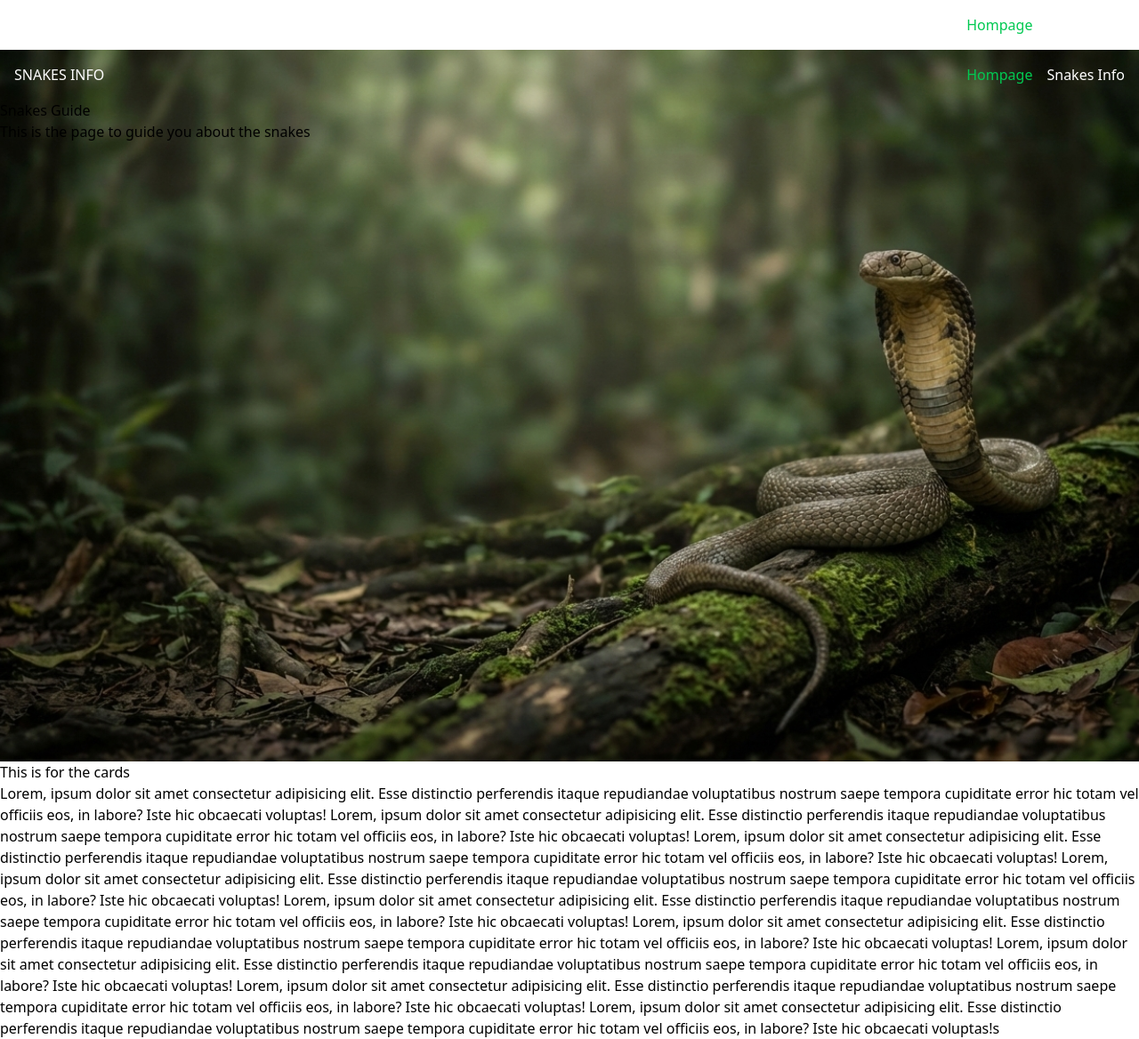
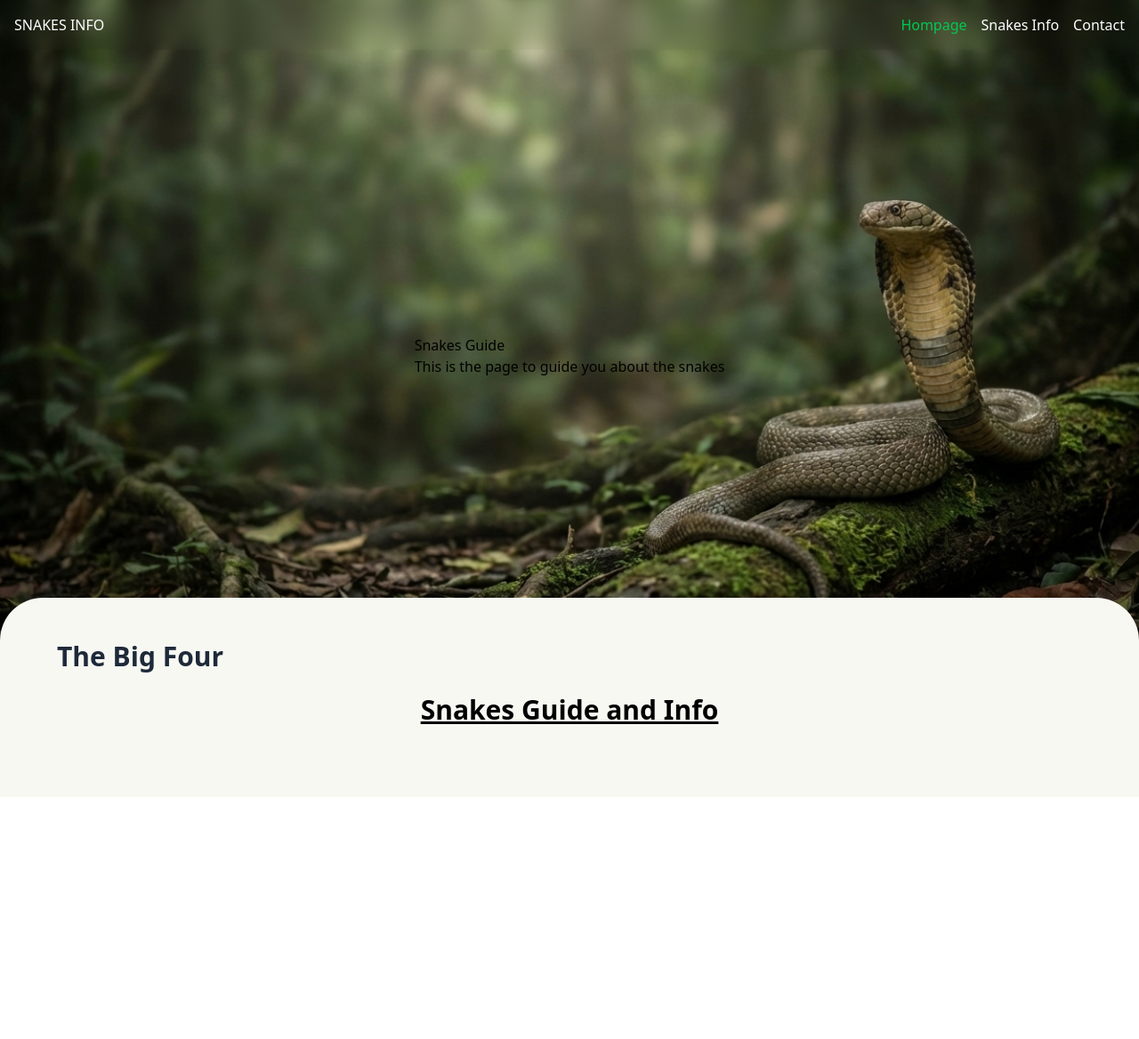
Before and after one commit to dnyandevv/snakes-guide, a React (Vite) app in the folder frontend/snakes-guide-frontend/: page / in a window 1280 px wide. Shown: the whole page at 89% size. After the commit the page ends 896 px from the top, so only its background shows below. Built offline with nearby package versions, Linux system fonts and the light colour scheme.

Commit message:
homepage inhancements

```diff
--- a/frontend/snakes-guide-frontend/src/components/MainNav.jsx
+++ b/frontend/snakes-guide-frontend/src/components/MainNav.jsx
@@ -30,6 +30,16 @@ export default function MainNav() {
                                 Snakes Info
                             </NavLink>
                     </li>
+                    <li>
+                            <NavLink
+                            to='/contact'
+                            className={({isActive})=>
+                                isActive ? "text-green-500" : "text-white"
+                            }
+                            >
+                                Contact
+                            </NavLink>
+                    </li>
                 </ul>
             </nav>
         </header>
--- a/frontend/snakes-guide-frontend/src/components/Rootlayout.jsx
+++ b/frontend/snakes-guide-frontend/src/components/Rootlayout.jsx
@@ -5,47 +5,27 @@ import MainNav from "./MainNav";
 export default function RootLayout() {
     return (
         <>
-            <div>
-                <MainNav />
-            </div>
-            <div className="root-layout-bg ">
-                <MainNav />
-                <div>
-                    <UpperContent/>
+           <div>
+                <div
+                    className="relative min-h-screen"
+                >
+                    <header className="fixed top-0 left-0 w-full z-50 bg-transparent backdrop-blur-md">
+                        <MainNav />
+                    </header>
+
+                    <div className="root-layout-bg min-h-[80vh] flex items-center justify-center">
+                        <UpperContent />
+                    </div>
+                    <main className="relative z-10 bg-[#f7f8f2] px-6 pb-20 rounded-t-[3rem] -mt-32 shadow-2xl">
+                        <div className="max-w-6xl mx-auto pt-12">
+                            <h2 className="text-3xl font-bold text-gray-800 mb-6">
+                                The Big Four
+                            </h2>
+                            <Outlet />
+                        </div>
+                    </main>
                 </div>
-            </div>
-            <div>
-                <h1>This is for the cards</h1>
-                <p>
-                    Lorem, ipsum dolor sit amet consectetur adipisicing elit.
-                     Esse distinctio perferendis itaque repudiandae voluptatibus nostrum saepe tempora cupiditate
-                     error hic totam vel officiis eos, in labore? Iste hic obcaecati voluptas!
-                     Lorem, ipsum dolor sit amet consectetur adipisicing elit.
-                     Esse distinctio perferendis itaque repudiandae voluptatibus nostrum saepe tempora cupiditate
-                     error hic totam vel officiis eos, in labore? Iste hic obcaecati voluptas!
-                     Lorem, ipsum dolor sit amet consectetur adipisicing elit.
-                     Esse distinctio perferendis itaque repudiandae voluptatibus nostrum saepe tempora cupiditate
-                     error hic totam vel officiis eos, in labore? Iste hic obcaecati voluptas!
-                     Lorem, ipsum dolor sit amet consectetur adipisicing elit.
-                     Esse distinctio perferendis itaque repudiandae voluptatibus nostrum saepe tempora cupiditate
-                     error hic totam vel officiis eos, in labore? Iste hic obcaecati voluptas!
-                     Lorem, ipsum dolor sit amet consectetur adipisicing elit.
-                     Esse distinctio perferendis itaque repudiandae voluptatibus nostrum saepe tempora cupiditate
-                     error hic totam vel officiis eos, in labore? Iste hic obcaecati voluptas!
-                     Lorem, ipsum dolor sit amet consectetur adipisicing elit.
-                     Esse distinctio perferendis itaque repudiandae voluptatibus nostrum saepe tempora cupiditate
-                     error hic totam vel officiis eos, in labore? Iste hic obcaecati voluptas!
-                     Lorem, ipsum dolor sit amet consectetur adipisicing elit.
-                     Esse distinctio perferendis itaque repudiandae voluptatibus nostrum saepe tempora cupiditate
-                     error hic totam vel officiis eos, in labore? Iste hic obcaecati voluptas!
-                     Lorem, ipsum dolor sit amet consectetur adipisicing elit.
-                     Esse distinctio perferendis itaque repudiandae voluptatibus nostrum saepe tempora cupiditate
-                     error hic totam vel officiis eos, in labore? Iste hic obcaecati voluptas!
-                     Lorem, ipsum dolor sit amet consectetur adipisicing elit.
-                     Esse distinctio perferendis itaque repudiandae voluptatibus nostrum saepe tempora cupiditate
-                     error hic totam vel officiis eos, in labore? Iste hic obcaecati voluptas!s
-                </p>
-            </div>
+           </div>
         </>
     )
 }
```
Also changed, not shown: frontend/snakes-guide-frontend/src/components/trial.txt (added).
